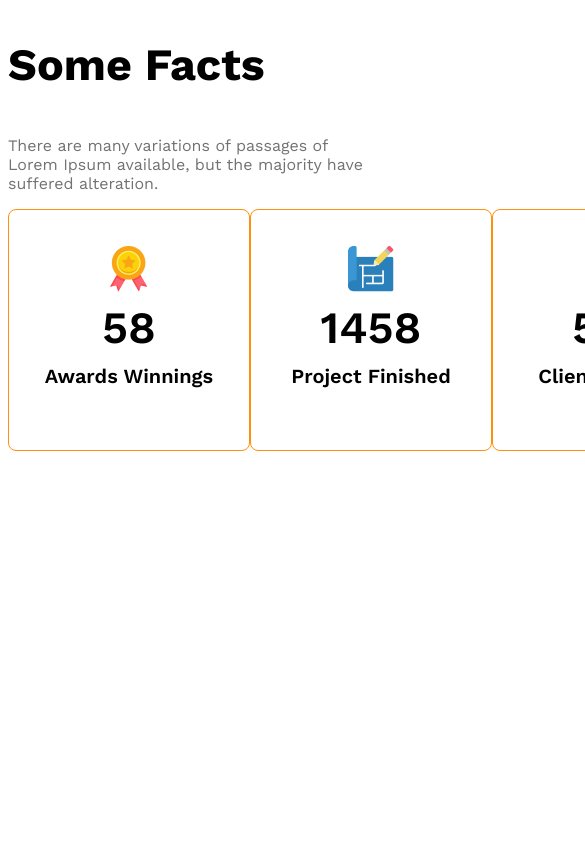
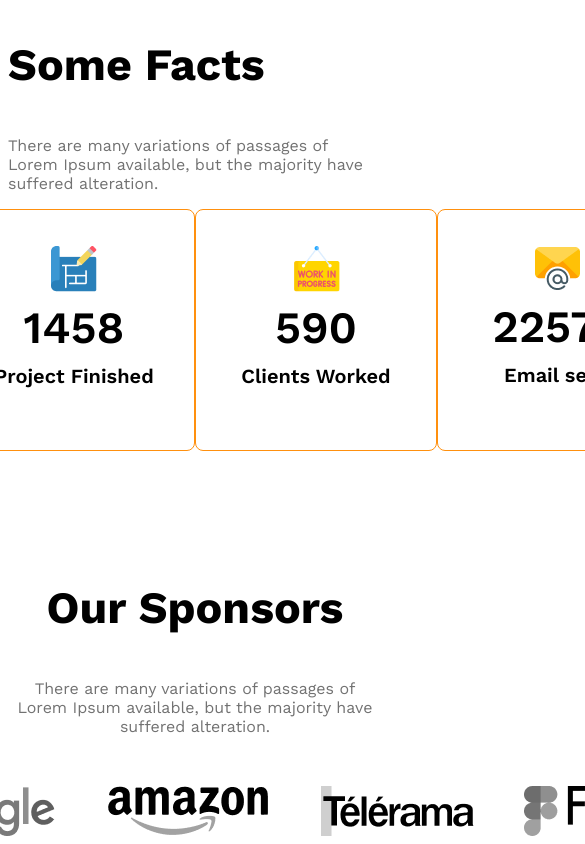
Before and after one commit to parvezahmed2/g3-architects-website, a plain HTML site: page index.html in a window 390 px wide. Shown: the part 2326-3170 px from the top of the page, 585 px wide, since content can reach past the window. Before the commit the page ends 2907 px from the top, so only its background shows below. Drawn offline with nearby package versions, Linux system fonts and the light colour scheme.

Commit message:
added sponsor section and made it responsive

```diff
--- a/index.html
+++ b/index.html
@@ -44,7 +44,7 @@
             </div>
         </section>
 
-        <!-- features will enjoy  -->
+        <!-- Some facts   -->
          <section>
             <h3 class="section-title">
                 Some Facts
@@ -88,9 +88,23 @@
             </div>
          </section>
 
-         <!-- some facts  -->
-          <section class="some-facts">
-
+         <!-- our facts  -->
+          <section class="our-sponsors">
+            <div class="sponsors-info">
+                <h3 class="section-title">
+                    Our Sponsors
+                </h3>
+                <p class="text-light-gray">
+                    There are many variations of passages of Lorem Ipsum available, but the majority have suffered alteration.
+                </p>
+            </div>
+            <div class="sponsor-companies">
+                <img src="images/sponsors/spotify.png" alt="">
+                <img src="images/sponsors/google.png" alt="">
+                <img src="images/sponsors/amazon.png" alt="">
+                <img src="images/sponsors/telerama.png" alt="">
+                <img src="images/sponsors/figma.png" alt="">
+            </div>
           </section>
     </main>
     <footer>
--- a/styles/architect.css
+++ b/styles/architect.css
@@ -146,13 +146,39 @@ main > section{
     max-width: 540px;
 }
 
+/* sponsor related styles */
+.sponsors-info{
+    max-width: 540px;
+    margin: 50px auto;
+    text-align: center;
+}
+.sponsor-companies{
+    display: grid;
+    grid-template-columns: repeat(5, 1fr);
+
+}
+.sponsor-companies img{
+    filter: grayscale(100%);
+}
+
 /* responsive media query  */
 @media screen and (max-width: 576px) {
     .navbar, .nav-link, .teams{
         flex-direction: column;
     }
-    .team-img-container{
+    .team-img-container,
+    .facts-container,
+    .sponsor-companies
+    {
         grid-template-columns: repeat(1fr);
+    }
+    .facts-container{
+        justify-content: center;
+        gap: 24;
+    }
+    .sponsor-companies{
+        gap: 50px;
+        justify-content: center;
     }
     .our-features{
         margin-left: 20px;
@@ -168,4 +194,9 @@ main > section{
         .our-features{
             margin-left: 50px;
         }
+        .sponsor-companies, .facts-container{
+            grid-template-columns: repeat(2, 1fr);
+            gap: 50px;
+            justify-items: center;
+        }
 }
```
